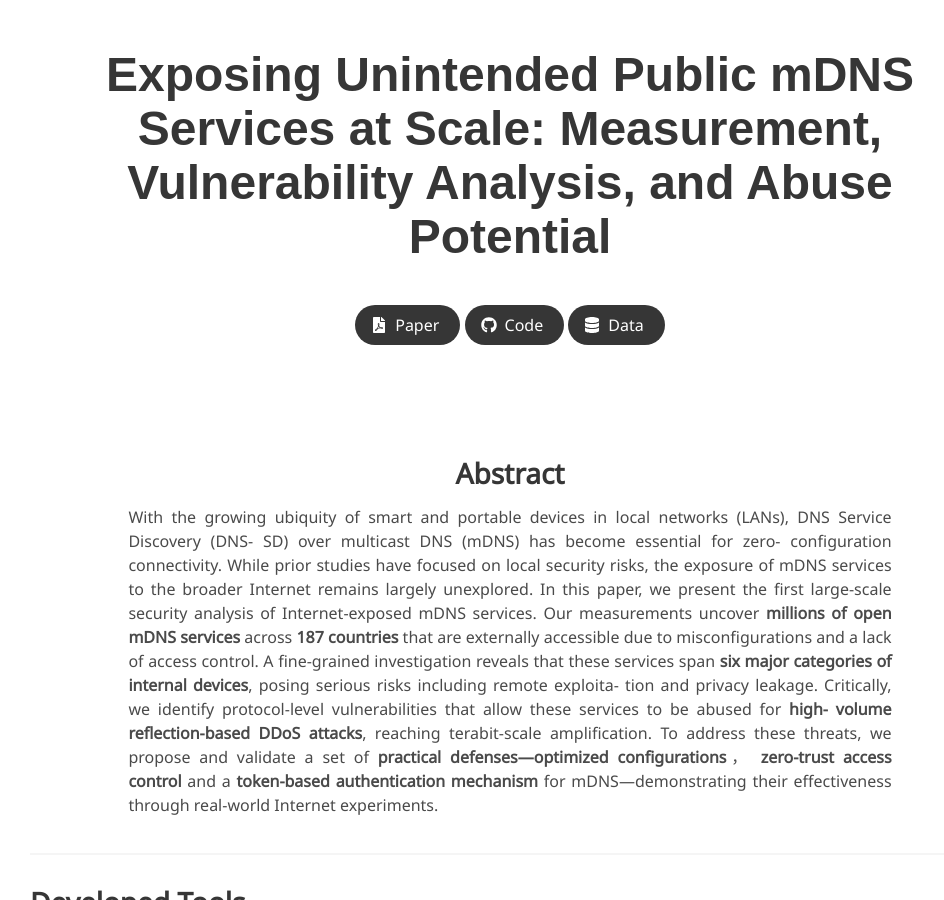
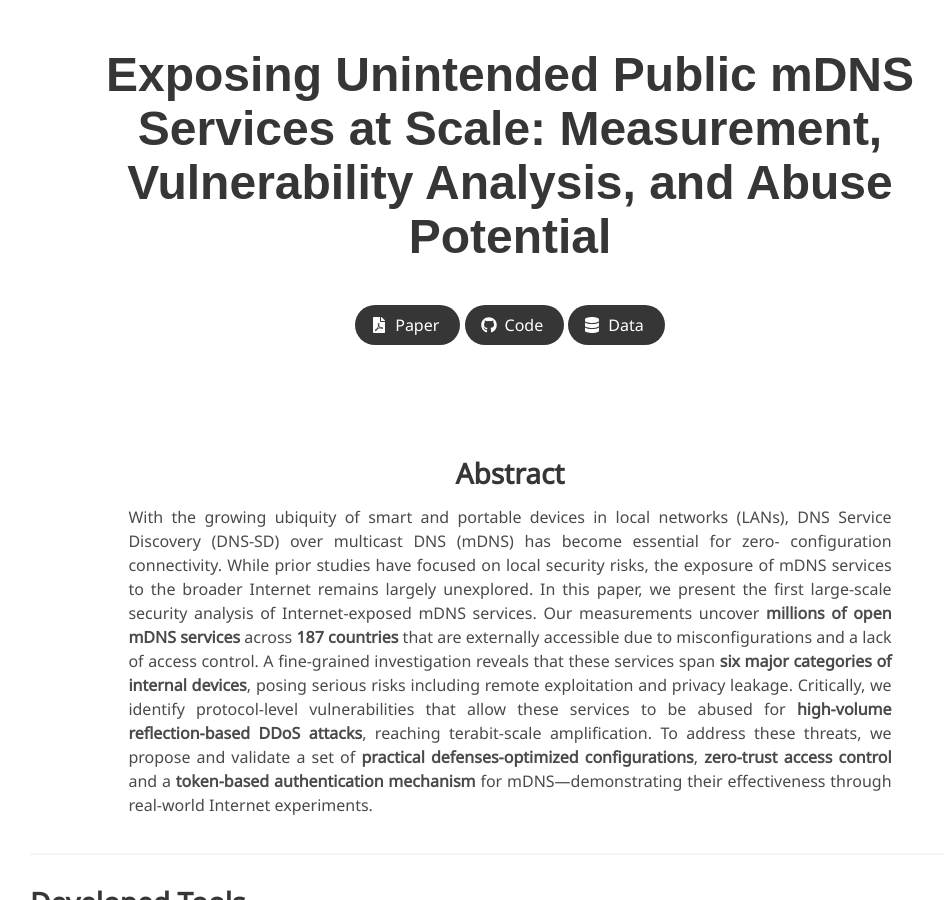
Before and after one commit to mdnssec/mdnssec.github.io, a Jekyll site: the page built from index.md, in a window 1280 px wide and 900 px high. Shown: the whole window, without its empty margins (130-1074 px from the left). Built offline with Jekyll 4.4.1, drawn with Linux system fonts in a browser that asks for light colours; some web fonts are replaced.

Commit message:
Update index.md

```diff
--- a/index.md
+++ b/index.md
@@ -13,8 +13,8 @@
     <div class="column is-four-fifths">
         <h2>Abstract</h2>
         <div class="content has-text-justified">
-With the growing ubiquity of smart and portable devices in local networks (LANs), DNS Service Discovery (DNS- SD) over multicast DNS (mDNS) has become essential for zero- configuration connectivity.
-While prior studies have focused on local security risks, the exposure of mDNS services to the broader Internet remains largely unexplored.  In this paper, we present the first large-scale security analysis of Internet-exposed mDNS services.  Our measurements uncover <b>millions of open mDNS services</b> across <b>187 countries</b> that are externally accessible due to misconfigurations and a lack of access control.  A fine-grained investigation reveals that these services span <b>six major categories of internal devices</b>, posing serious risks including remote exploita- tion and privacy leakage.  Critically, we identify protocol-level vulnerabilities that allow these services to be abused for <b>high- volume reflection-based DDoS attacks</b>, reaching terabit-scale amplification.  To address these threats, we propose and validate a set of <b>practical defenses—optimized configurations</b>， <b>zero-trust access control</b> and a <b>token-based authentication mechanism</b> for mDNS—demonstrating their effectiveness through real-world Internet experiments.
+With the growing ubiquity of smart and portable devices in local networks (LANs), DNS Service Discovery (DNS-SD) over multicast DNS (mDNS) has become essential for zero- configuration connectivity.
+While prior studies have focused on local security risks, the exposure of mDNS services to the broader Internet remains largely unexplored.  In this paper, we present the first large-scale security analysis of Internet-exposed mDNS services.  Our measurements uncover <b>millions of open mDNS services</b> across <b>187 countries</b> that are externally accessible due to misconfigurations and a lack of access control.  A fine-grained investigation reveals that these services span <b>six major categories of internal devices</b>, posing serious risks including remote exploitation and privacy leakage.  Critically, we identify protocol-level vulnerabilities that allow these services to be abused for <b>high-volume reflection-based DDoS attacks</b>, reaching terabit-scale amplification.  To address these threats, we propose and validate a set of <b>practical defenses-optimized configurations</b>, <b>zero-trust access control</b> and a <b>token-based authentication mechanism</b> for mDNS—demonstrating their effectiveness through real-world Internet experiments.
         </div>
     </div>
 </div>
```
